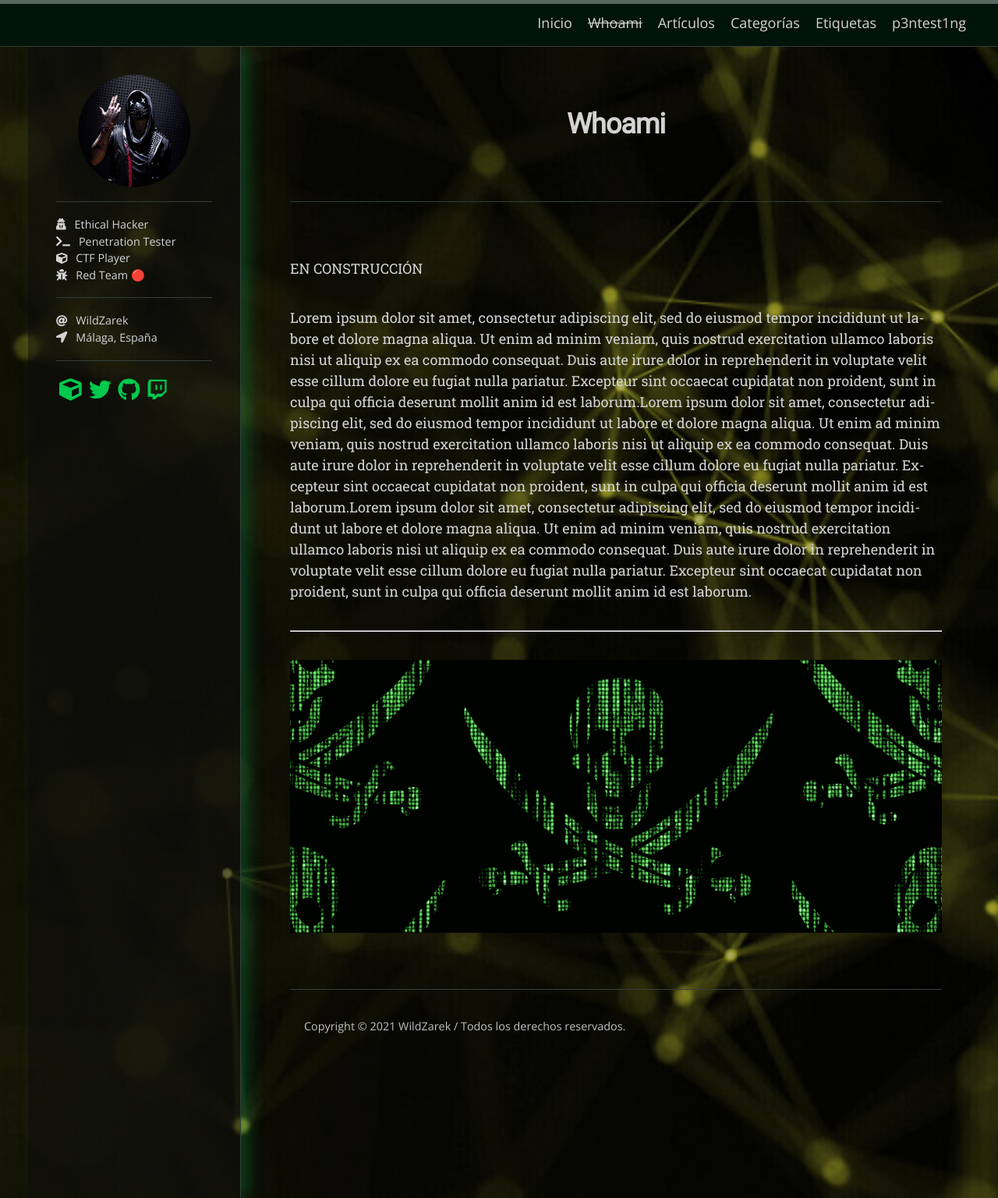
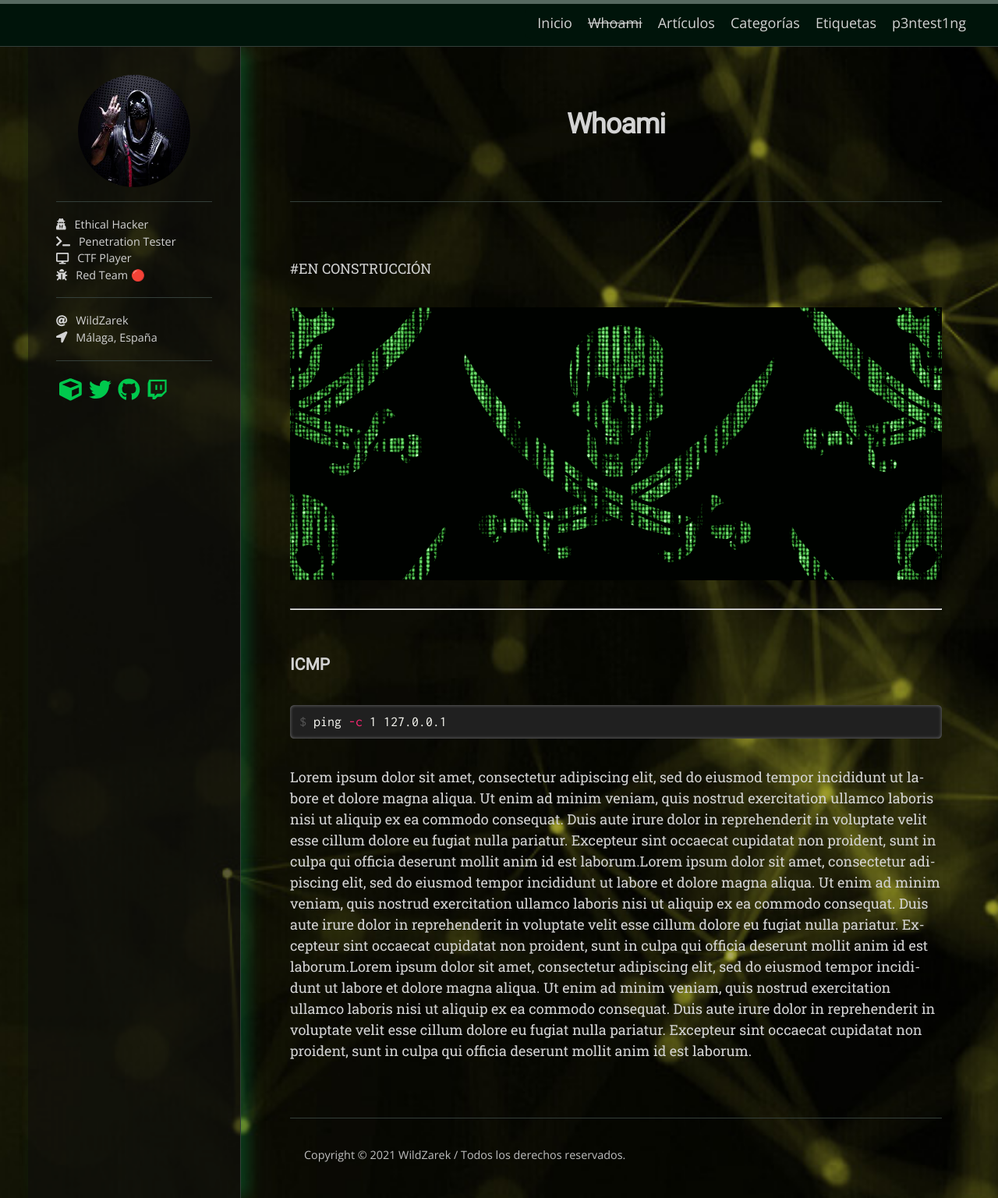
Before and after one commit to WildZarek/wildzarek.github.io, a Jekyll site: the page built from about.md, in a window 1280 px wide. Shown: the whole page at 78% size. Built offline with Jekyll 4.4.1, drawn with Linux system fonts in a browser that asks for light colours; nearby versions of some CDN libraries; some web fonts are replaced.

Commit message:
minor changes

````diff
--- a/_includes/sidebar.html
+++ b/_includes/sidebar.html
@@ -21,7 +21,7 @@
       <span class="contact-info p-name">Penetration Tester</span>
     </li>
     <li>
-      <i class="sidebar-icon fas fa-cube"></i>
+      <i class="sidebar-icon fas fa-desktop"></i>
       <span class="contact-info p-name">CTF Player</span>
     </li>
     <li>
--- a/about.md
+++ b/about.md
@@ -4,10 +4,15 @@ title: Whoami
 permalink: /about/
 ---
 
-EN CONSTRUCCIÓN
+#EN CONSTRUCCIÓN
 
-Lorem ipsum dolor sit amet, consectetur adipiscing elit, sed do eiusmod tempor incididunt ut labore et dolore magna aliqua. Ut enim ad minim veniam, quis nostrud exercitation ullamco laboris nisi ut aliquip ex ea commodo consequat. Duis aute irure dolor in reprehenderit in voluptate velit esse cillum dolore eu fugiat nulla pariatur. Excepteur sint occaecat cupidatat non proident, sunt in culpa qui officia deserunt mollit anim id est laborum.Lorem ipsum dolor sit amet, consectetur adipiscing elit, sed do eiusmod tempor incididunt ut labore et dolore magna aliqua. Ut enim ad minim veniam, quis nostrud exercitation ullamco laboris nisi ut aliquip ex ea commodo consequat. Duis aute irure dolor in reprehenderit in voluptate velit esse cillum dolore eu fugiat nulla pariatur. Excepteur sint occaecat cupidatat non proident, sunt in culpa qui officia deserunt mollit anim id est laborum.Lorem ipsum dolor sit amet, consectetur adipiscing elit, sed do eiusmod tempor incididunt ut labore et dolore magna aliqua. Ut enim ad minim veniam, quis nostrud exercitation ullamco laboris nisi ut aliquip ex ea commodo consequat. Duis aute irure dolor in reprehenderit in voluptate velit esse cillum dolore eu fugiat nulla pariatur. Excepteur sint occaecat cupidatat non proident, sunt in culpa qui officia deserunt mollit anim id est laborum.
+<a href="#"><img width="100%" height="auto" src="/assets/images/pentesting.gif" height="350px"/></a>
 
 ********************************************************************************************
 
-<a href="#"><img width="100%" height="auto" src="/assets/images/pentesting.gif" height="350px"/></a>
+### ICMP
+```console
+$ ping -c 1 127.0.0.1
+```
+
+Lorem ipsum dolor sit amet, consectetur adipiscing elit, sed do eiusmod tempor incididunt ut labore et dolore magna aliqua. Ut enim ad minim veniam, quis nostrud exercitation ullamco laboris nisi ut aliquip ex ea commodo consequat. Duis aute irure dolor in reprehenderit in voluptate velit esse cillum dolore eu fugiat nulla pariatur. Excepteur sint occaecat cupidatat non proident, sunt in culpa qui officia deserunt mollit anim id est laborum.Lorem ipsum dolor sit amet, consectetur adipiscing elit, sed do eiusmod tempor incididunt ut labore et dolore magna aliqua. Ut enim ad minim veniam, quis nostrud exercitation ullamco laboris nisi ut aliquip ex ea commodo consequat. Duis aute irure dolor in reprehenderit in voluptate velit esse cillum dolore eu fugiat nulla pariatur. Excepteur sint occaecat cupidatat non proident, sunt in culpa qui officia deserunt mollit anim id est laborum.Lorem ipsum dolor sit amet, consectetur adipiscing elit, sed do eiusmod tempor incididunt ut labore et dolore magna aliqua. Ut enim ad minim veniam, quis nostrud exercitation ullamco laboris nisi ut aliquip ex ea commodo consequat. Duis aute irure dolor in reprehenderit in voluptate velit esse cillum dolore eu fugiat nulla pariatur. Excepteur sint occaecat cupidatat non proident, sunt in culpa qui officia deserunt mollit anim id est laborum.
````
Also changed, not shown: assets/images/about/logo.png (deleted).
